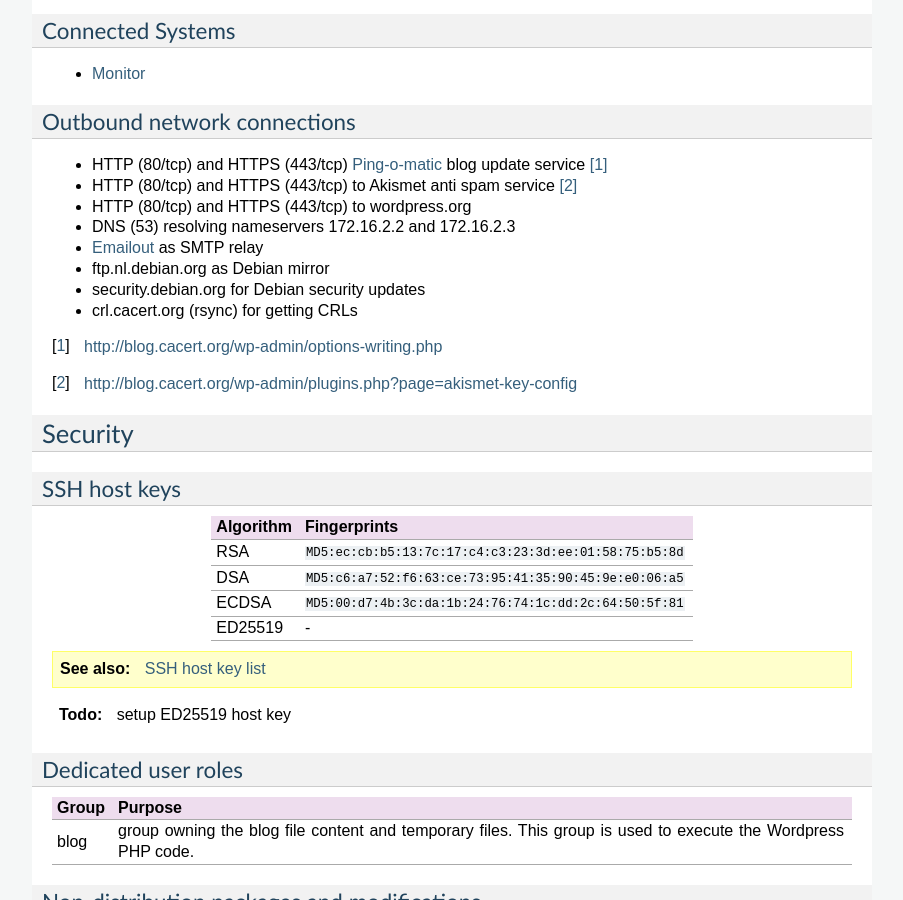
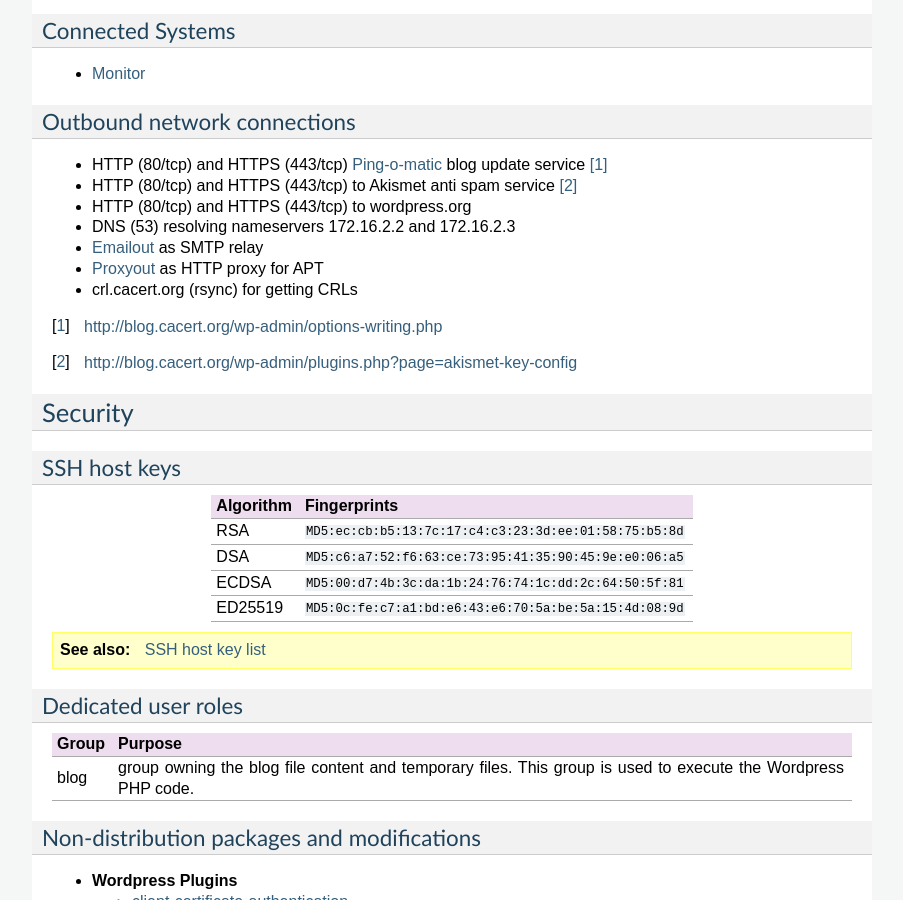
Before and after one commit to CAcertOrg/cacert-infradocs, a Sphinx documentation site: the page built from docs/systems/blog.rst, in a window 1280 px wide and 900 px high, scrolled down 2461 px. Shown: the whole window, without its empty margins (198-1101 px from the left). Built offline with Sphinx 7.4.7, drawn with Linux system fonts in a browser that asks for light colours; pages that are not in the unit, such as notebooks, are missing from menus; cross-references to code outside the pages are shown as plain code; some of the changed text lies outside the part shown.

Commit message:
Maintenance on blog.cacert.org
- update OS packages
- use proxyout for APT
- add ED25519 host key

```diff
--- a/docs/systems/blog.rst
+++ b/docs/systems/blog.rst
@@ -205,8 +206,7 @@ Outbound network connections
 * HTTP (80/tcp) and HTTPS (443/tcp) to wordpress.org
 * DNS (53) resolving nameservers 172.16.2.2 and 172.16.2.3
 * :doc:`emailout` as SMTP relay
-* ftp.nl.debian.org as Debian mirror
-* security.debian.org for Debian security updates
+* :doc:`proxyout` as HTTP proxy for APT
 * crl.cacert.org (rsync) for getting CRLs
 
 .. _Ping-o-matic: http://rpc.pingomatic.com/
@@ -219,11 +219,10 @@ Security
 ========
 
 .. sshkeys::
-   :RSA:   ec:cb:b5:13:7c:17:c4:c3:23:3d:ee:01:58:75:b5:8d
-   :DSA:   c6:a7:52:f6:63:ce:73:95:41:35:90:45:9e:e0:06:a5
-   :ECDSA: 00:d7:4b:3c:da:1b:24:76:74:1c:dd:2c:64:50:5f:81
-
-.. todo:: setup ED25519 host key
+   :RSA:     MD5:ec:cb:b5:13:7c:17:c4:c3:23:3d:ee:01:58:75:b5:8d
+   :DSA:     MD5:c6:a7:52:f6:63:ce:73:95:41:35:90:45:9e:e0:06:a5
+   :ECDSA:   MD5:00:d7:4b:3c:da:1b:24:76:74:1c:dd:2c:64:50:5f:81
+   :ED25519: MD5:0c:fe:c7:a1:bd:e6:43:e6:70:5a:be:5a:15:4d:08:9d
 
 Dedicated user roles
 --------------------
@@ -340,7 +339,7 @@ Changes
 System Future
 -------------
 
-.. * No plans
+.. todo:: system should be upgraded to Debian 9
 
 Additional documentation
 ========================
```
Also changed, not shown: other parts of docs/systems/blog.rst (+5 -4 lines).
